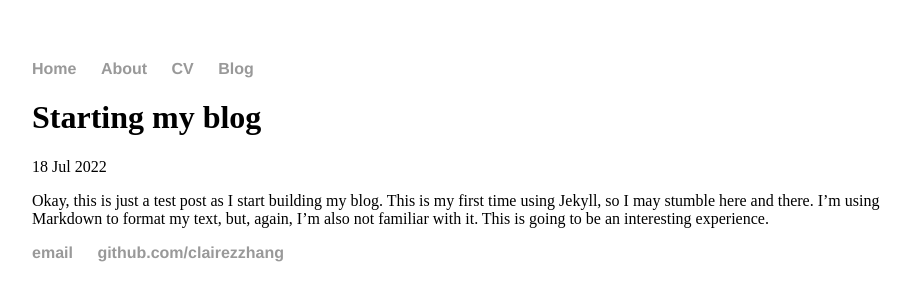
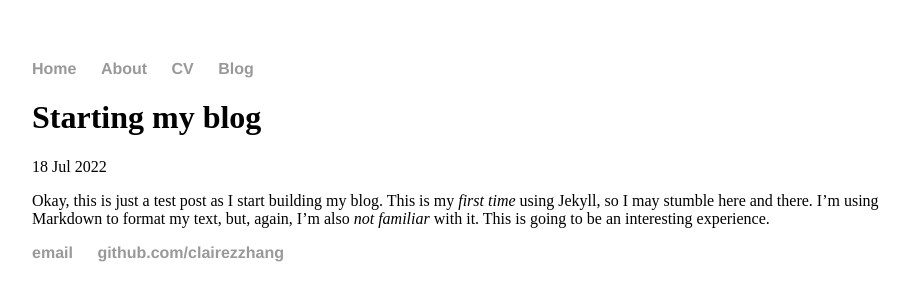
Before and after one commit to clairezzhang/clairezzhang.github.io, a Jekyll site: the page built from _posts/2022-07-18-site-launch.md, in a window 1280 px wide. Shown: the top 301 px of the page, without its empty margins (160-1071 px from the left). Built offline with Jekyll 4.4.1, drawn with Linux system fonts in a browser that asks for light colours.

```diff
--- a/_posts/2022-07-18-site-launch.md
+++ b/_posts/2022-07-18-site-launch.md
@@ -4,4 +4,4 @@ title: "Starting my blog"
 date: 2022-07-18
 ---
 
-Okay, this is just a test post as I start building my blog. This is my first time using Jekyll, so I may stumble here and there. I'm using Markdown to format my text, but, again, I'm also not familiar with it. This is going to be an interesting experience.
+Okay, this is just a test post as I start building my blog. This is my *first time* using Jekyll, so I may stumble here and there. I'm using Markdown to format my text, but, again, I'm also *not familiar* with it. This is going to be an interesting experience.
```
